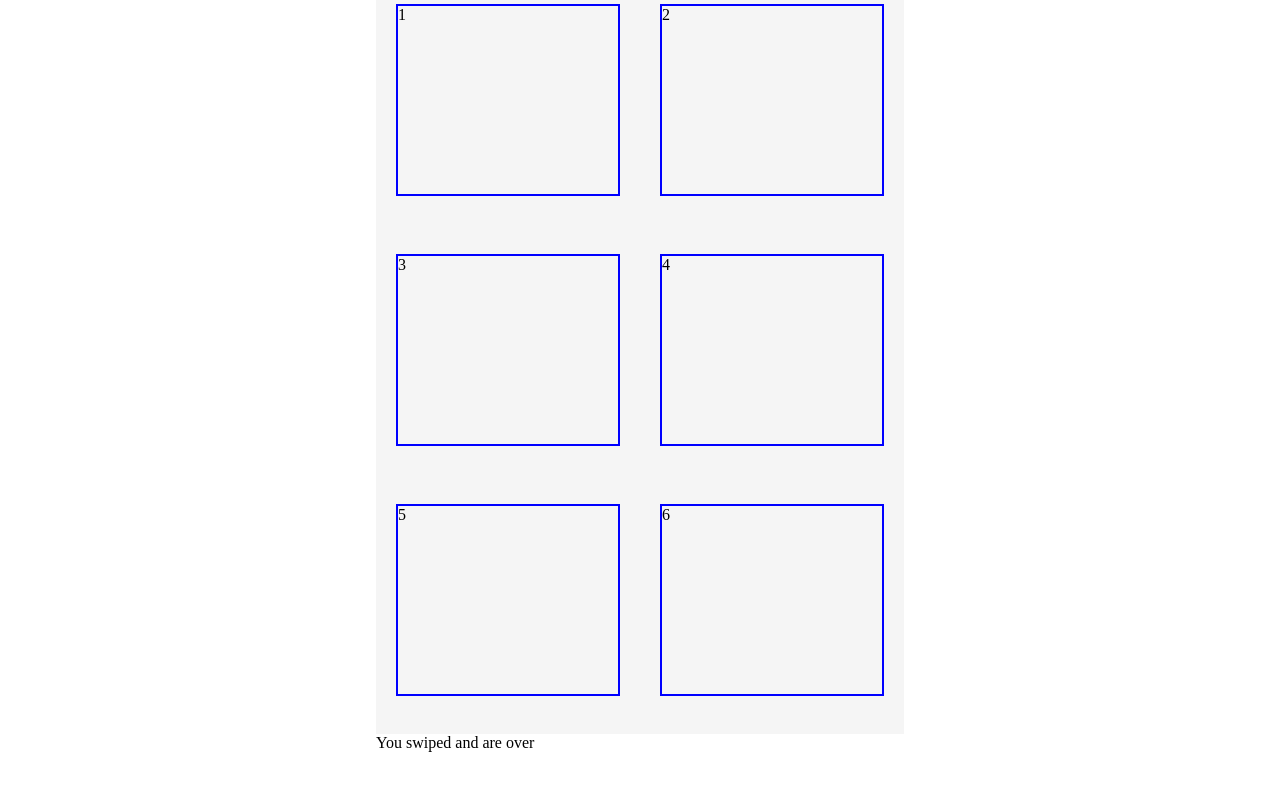
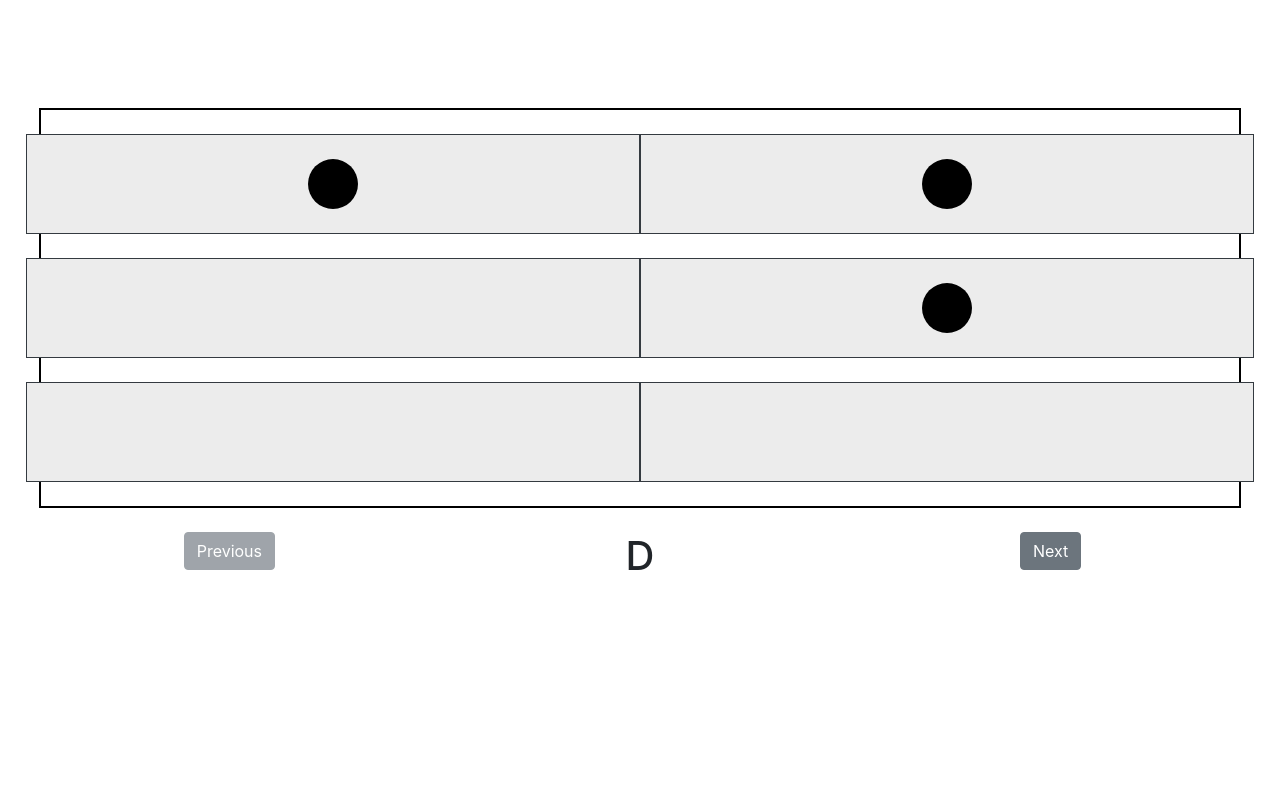
Before and after one commit to dxh9845/braille-vibrate, a Vue app: page / in a window 1280 px wide. Shown: the top 790 px of the page. Built offline with nearby package versions, Linux system fonts and the light colour scheme.

Commit message:
Implement swiping over a grid, vibrating when over a letter.

```diff
--- a/package.json
+++ b/package.json
@@ -8,6 +8,8 @@
     "lint": "vue-cli-service lint"
   },
   "dependencies": {
+    "bootstrap": "^4.3.1",
+    "bootstrap-vue": "^2.0.0-rc.13",
     "register-service-worker": "^1.5.2",
     "vue": "^2.6.6"
   },
@@ -20,6 +22,8 @@
     "babel-eslint": "^10.0.1",
     "eslint": "^5.8.0",
     "eslint-plugin-vue": "^5.0.0",
+    "node-sass": "^4.11.0",
+    "sass-loader": "^7.1.0",
     "vue-template-compiler": "^2.5.21"
   }
 }
--- a/src/App.vue
+++ b/src/App.vue
@@ -1,17 +1,17 @@
 <template>
   <div id="app">
-    <swipe-block></swipe-block>
+    <b-container fluid class='m-4'>
+      <swipe-block word='Dog'></swipe-block>
+    </b-container>
   </div>
 </template>
 
 <script>
-import HelloWorld from './components/HelloWorld.vue';
 import SwipeBlock from './components/SwipeBlock.vue';
 
 export default {
   name: 'app',
   components: {
-    HelloWorld,
     SwipeBlock
   },
 };
--- a/src/components/SwipeBlock.vue
+++ b/src/components/SwipeBlock.vue
@@ -1,69 +1,106 @@
 <template>
-    <div>
-        <span class='square'
-            v-on:touchmove="test"
-            v-on:touchstart="touchStart"
-            v-on:touchend="touchEnd">
+  <div v-on:touchmove="debouncedTouchMove" v-on:touchstart="touchStart" v-on:touchend="touchEnd">
+    <div class='braille-grid'>
+      <b-row class='braille-row my-4' v-bind:key="index" v-for="(row, index) in brailleArray[currentIndex]">
+          <b-col :data-row="index" :data-col="0" class='border border-dark p-4 d-flex justify-content-center align-items-center'>
+              <div :class="row[0] != 0 ? 'dot' : '' "></div>
+          </b-col>
+          <b-col :data-row="index" :data-col="1"  class='border border-dark p-4 d-flex justify-content-center align-items-center'>
+              <div :class="row[1] != 0 ? 'dot' : '' "></div>
+          </b-col>
+      </b-row>
 
-            <div class='b-row'>
-                <span v-on:click="test">1</span>
-                <span v-on:click="test">2</span>
     </div>
-            <div class='b-row'>
-                <span v-on:click="test">3</span>
-                <span v-on:click="test">4</span>
-            </div>
-            <div class='b-row'>
-                <span v-on:click="test">5</span>
-                <span v-on:click="test">6</span>
-            </div>
-        </span>
-
-        <div>
-            You swiped {{ text }} and are over {{ current_over }}
-        </div>
+    <b-row class="my-4 text-center">
+      <b-col>
+        <b-btn @click="changeIndex(-1)" :disabled="currentIndex == 0">Previous</b-btn>
+      </b-col>
+      <b-col>
+        <h1> {{ currentLetter }} </h1>
+      </b-col>
+      <b-col>
+        <b-btn @click="changeIndex(1)" :disabled="currentIndex == (word.length - 1)">Next</b-btn>
+      </b-col>
+    </b-row>
   </div>
 </template>
 
 <script>
+import _ from "lodash";
+import BrailleService from '../services/BrailleConverter';
+
 export default {
-    name: 'swipe-block',
+  name: "swipe-block",
+  props: {
+    word: {
+      type: String,
+      required: true,
+      default: ''
+    },
+  },
   data() {
     return {
+      currentIndex: 0,
+      matrix: null,
       text: null,
-
       swiped_direction: null,
       page_x: null,
       page_y: null,
       x_value: null,
       y_value: null
+    };
+  },
+  computed: {
+    brailleArray: function() {
+      return BrailleService.wordToBraile(this.word);
+    },
+    currentLetter: function() {
+      return this.word[this.currentIndex]
     }
   },
-    computed: {
-        current_over: function () {
-            return document.elementFromPoint(this.page_x, this.page_y).innerText;
+  created() {
+    this.debouncedTouchMove = _.debounce(this.getCurrentTouch, 50);
+  },
+  methods: {
+    /**
+     * Change the letter we are looking at by pressing a button
+     */
+    changeIndex(changeVal) {
+      let changeIndex = this.currentIndex + changeVal;
+      if (changeIndex >= 0 && changeIndex <= (this.word.length - 1)) {
+        this.currentIndex = changeIndex;
       }
     },
-    methods: {
-        test({ touches }) {
+    /**
+     * Get the user's position on the page
+     */
+    getCurrentTouch({ touches }) {
+      try {
         this.page_x = touches[0].pageX;
         this.page_y = touches[0].pageY;
-            console.log(this.page_x)
-            // console.log(target)
-            // console.log(`Touched ${target.innerText}`)
+
+        let el = document.elementFromPoint(this.page_x, this.page_y);
+
+        var { row, col } = el.dataset;
+
+        row = parseInt(row);
+        col = parseInt(col);
+
+        if (this.brailleArray[this.currentIndex][row][col] == 1) {
+          window.navigator.vibrate(200);
+        }
+      } catch (e) {}
     },
     touchStart({ touches }) {
       this.x_value = touches[0].clientX;
       this.y_value = touches[0].clientY;
     },
-        touchEnd(e) {
+    touchEnd({ changedTouches }) {
       if (!this.x_value || !this.y_value) {
-                return
+        return;
       }
 
-            const touches = e.changedTouches;
-            // console.log(e)
-
+      const touches = changedTouches;
       let currentX = touches[0].clientX;
       let currentY = touches[0].clientY;
 
@@ -87,33 +124,25 @@ export default {
 
       this.x_value = null;
       this.y_value = null;
-            // this.page_x = null;
-            // this.page_y = null;
     }
   }
-}
+};
 </script>
 
-<style>
-.square {
-    display: block;
-    background-color: whitesmoke;
-    color: #FFF;
-    /* width: 450px; */
-    /* height: 600px; */
+<style lang="scss">
+.braille-grid {
+  border: 2px solid black;
+
+  .braille-row {
+    min-height: 100px;
+    background-color: #ececec;
+  }
 }
 
-.square .b-row {
-    width: 100%;
-    height: 250px;
-}
-
-.square .b-row span {
-    display: inline-block;
-    border: 2px solid blue;
-    height: 75%;
-    width: 220px;
-    margin: 20px;
-    color: black;
+.dot {
+  width: 50px;
+  height: 50px;
+  background-color: black;
+  border-radius: 50px;
 }
 </style>
--- /dev/null
+++ b/src/services/BrailleConverter.js
@@ -0,0 +1,39 @@
+export default {
+  brailleDict: {
+    a: [[1, 0], [0, 0], [0, 0]],
+    b: [[1, 0], [1, 0], [0, 0]],
+    c: [[1, 1], [0, 0], [0, 0]],
+    d: [[1, 1], [0, 1], [0, 0]],
+    e: [[1, 0], [0, 1], [0, 0]],
+    f: [[1, 1], [1, 0], [0, 0]],
+    g: [[1, 1], [1, 1], [0, 0]],
+    h: [[1, 0], [1, 1], [0, 0]],
+    i: [[0, 1], [1, 0], [0, 0]],
+    j: [[0, 1], [1, 1], [0, 0]],
+    k: [[1, 0], [0, 0], [1, 0]],
+    l: [[1, 0], [1, 0], [1, 0]],
+    m: [[1, 1], [0, 0], [1, 0]],
+    n: [[1, 1], [0, 1], [1, 0]],
+    o: [[1, 0], [0, 1], [1, 0]],
+    p: [[1, 1], [1, 0], [1, 0]],
+    q: [[1, 1], [1, 1], [1, 0]],
+    r: [[1, 0], [1, 1], [1, 0]],
+    s: [[0, 1], [1, 0], [1, 0]],
+    t: [[0, 1], [1, 1], [1, 0]],
+    u: [[1, 0], [0, 0], [1, 1]],
+    v: [[1, 0], [1, 0], [1, 1]],
+    w: [[0, 1], [1, 1], [0, 1]],
+    x: [[1, 1], [0, 0], [1, 1]],
+    y: [[1, 1], [0, 1], [1, 1]],
+    z: [[1, 0], [0, 1], [1, 1]],
+  },
+  wordToBraile(word) {
+    const resArray = [];
+    // const lowercase = word.prototype.toLowerCase();
+    Array.prototype.forEach.call(word.toLowerCase(), (ch) => {
+      resArray.push(this.brailleDict[ch]);
+    });
+
+    return resArray;
+  },
+};
```
Also changed, not shown: src/main.js (+7 -0 lines). Lines whose indentation alone changed are shown as unchanged.
